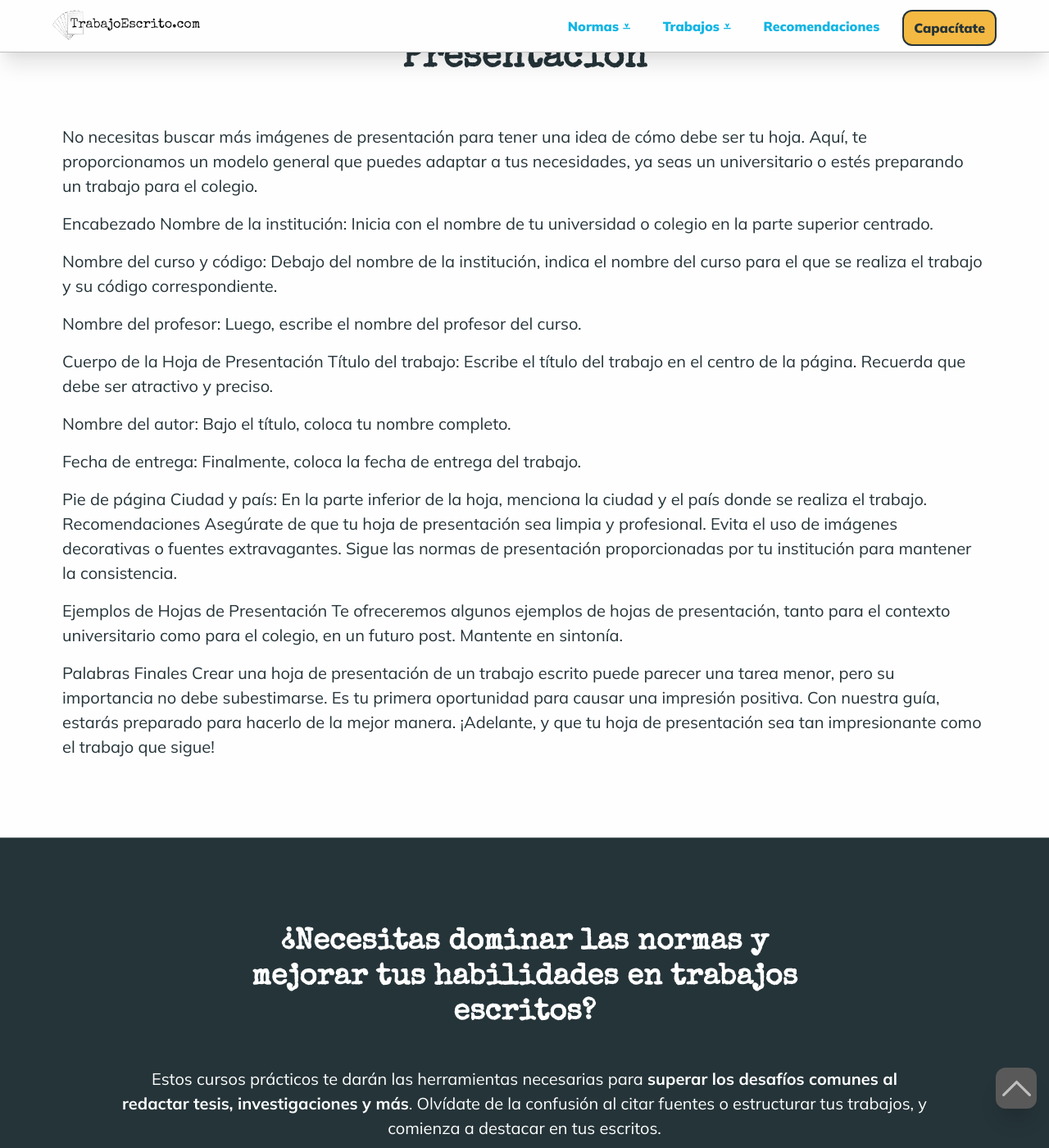
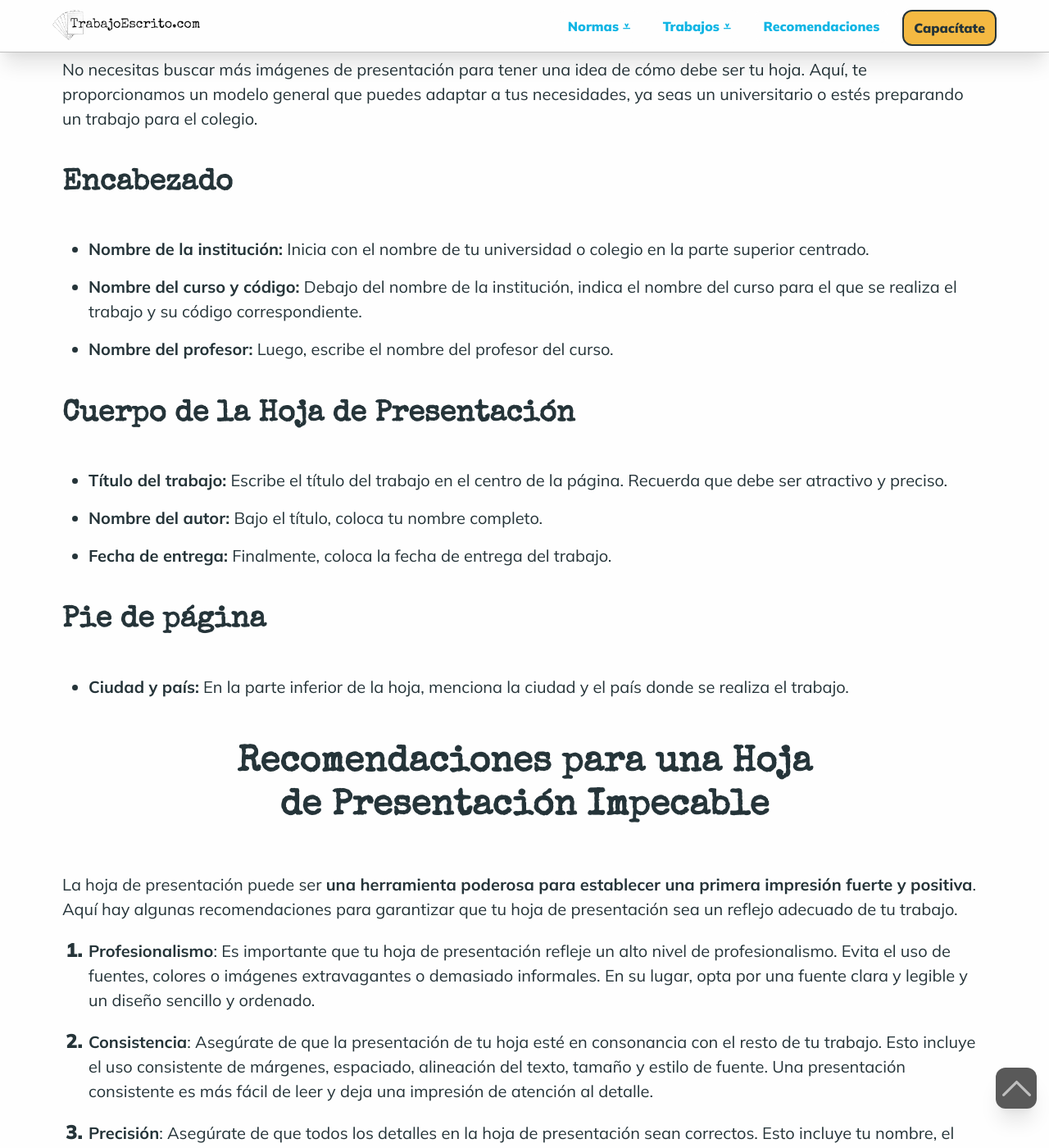
Before and after one commit to Klerpson/trabajoescrito, a Jekyll site: the page built from hoja-presentacion-trabajo-escrito.md, in a window 1280 px wide and 1400 px high, scrolled down 1303 px. Shown: the whole window at 82% size. Built offline with Jekyll 4.4.1, drawn with Linux system fonts in a browser that asks for light colours; some web fonts are replaced; some of the changed text lies outside the part shown.

Commit message:
hoja presentacion

```diff
--- a/hoja-presentacion-trabajo-escrito.md
+++ b/hoja-presentacion-trabajo-escrito.md
@@ -4,45 +4,62 @@ title: "Creación impecable de la Hoja de Presentación de un escrito"
 description: "La hoja de presentación no es sólo una 'Primera Hoja'. Es una CARTA de presentación que establece el tono y proporciona detalles cruciales acerca de tu trabajo."
 h1: "Creación impecable de la Hoja de Presentación de un Trabajo Escrito 2023"
 intro: "La hoja de presentación no es sólo una 'Primera Hoja'. Es una CARTA de presentación que establece el tono y proporciona detalles cruciales acerca de tu trabajo."
-boton_info: "estructura"
-boton_info_title: "Estructura APA"
+boton_info: "normas"
+boton_info_title: "Cómo hacerla"
 boton_mas: "descargas"
-boton_mas_title: "Plantillas"
+boton_mas_title: "Recomendaciones"
 vertical: true
 ---
 ## El primer paso hacia la excelencia: tu hoja de presentación
 
 Empezar cualquier trabajo escrito puede ser un desafío, y la primera hoja es a menudo la más crítica. Estamos aquí para ayudarte a dominar las técnicas de **cómo hacer una hoja de presentación**, un aspecto esencial de las normas de presentación universitarias.
 
-## ¿Qué es una Hoja de Presentación?
+### ¿Qué es una Hoja de Presentación?
 
-La hoja de presentación de un trabajo escrito es lo primero que el lector verá, de ahí su importancia. Como bien se dice, la primera impresión es lo que vale.
+**La hoja de presentación de un trabajo escrito es lo primero que el lector verá**, de ahí su importancia. Como bien se dice, la primera impresión es lo que vale.
+<!-- Anclaje para que la barra fijada no cubra el siguiente subtítulo -->
+{:id="normas"}
 
 ## Cómo elaborar una Hoja de Presentación
 
 No necesitas buscar más imágenes de presentación para tener una idea de cómo debe ser tu hoja. Aquí, te proporcionamos un modelo general que puedes adaptar a tus necesidades, ya seas un universitario o estés preparando un trabajo para el colegio.
 
-Encabezado
-Nombre de la institución: Inicia con el nombre de tu universidad o colegio en la parte superior centrado.
+### Encabezado
 
-Nombre del curso y código: Debajo del nombre de la institución, indica el nombre del curso para el que se realiza el trabajo y su código correspondiente.
+* **Nombre de la institución:** Inicia con el nombre de tu universidad o colegio en la parte superior centrado.
+* **Nombre del curso y código:** Debajo del nombre de la institución, indica el nombre del curso para el que se realiza el trabajo y su código correspondiente.
+* **Nombre del profesor:** Luego, escribe el nombre del profesor del curso.
 
-Nombre del profesor: Luego, escribe el nombre del profesor del curso.
+### Cuerpo de la Hoja de Presentación
 
-Cuerpo de la Hoja de Presentación
-Título del trabajo: Escribe el título del trabajo en el centro de la página. Recuerda que debe ser atractivo y preciso.
+* **Título del trabajo:** Escribe el título del trabajo en el centro de la página. Recuerda que debe ser atractivo y preciso.
+* **Nombre del autor:** Bajo el título, coloca tu nombre completo.
+* **Fecha de entrega:** Finalmente, coloca la fecha de entrega del trabajo.
 
-Nombre del autor: Bajo el título, coloca tu nombre completo.
+### Pie de página
 
-Fecha de entrega: Finalmente, coloca la fecha de entrega del trabajo.
+* **Ciudad y país:** En la parte inferior de la hoja, menciona la ciudad y el país donde se realiza el trabajo.
+<!-- Anclaje para que la barra fijada no cubra el siguiente subtítulo -->
+{:id="descargas"}
 
-Pie de página
-Ciudad y país: En la parte inferior de la hoja, menciona la ciudad y el país donde se realiza el trabajo.
-Recomendaciones
-Asegúrate de que tu hoja de presentación sea limpia y profesional. Evita el uso de imágenes decorativas o fuentes extravagantes. Sigue las normas de presentación proporcionadas por tu institución para mantener la consistencia.
+## Recomendaciones para una Hoja de Presentación Impecable
 
-Ejemplos de Hojas de Presentación
-Te ofreceremos algunos ejemplos de hojas de presentación, tanto para el contexto universitario como para el colegio, en un futuro post. Mantente en sintonía.
+La hoja de presentación puede ser **una herramienta poderosa para establecer una primera impresión fuerte y positiva**. Aquí hay algunas recomendaciones para garantizar que tu hoja de presentación sea un reflejo adecuado de tu trabajo.
 
-Palabras Finales
-Crear una hoja de presentación de un trabajo escrito puede parecer una tarea menor, pero su importancia no debe subestimarse. Es tu primera oportunidad para causar una impresión positiva. Con nuestra guía, estarás preparado para hacerlo de la mejor manera. ¡Adelante, y que tu hoja de presentación sea tan impresionante como el trabajo que sigue!
+1. **Profesionalismo**: Es importante que tu hoja de presentación refleje un alto nivel de profesionalismo. Evita el uso de fuentes, colores o imágenes extravagantes o demasiado informales. En su lugar, opta por una fuente clara y legible y un diseño sencillo y ordenado.
+2. **Consistencia**: Asegúrate de que la presentación de tu hoja esté en consonancia con el resto de tu trabajo. Esto incluye el uso consistente de márgenes, espaciado, alineación del texto, tamaño y estilo de fuente. Una presentación consistente es más fácil de leer y deja una impresión de atención al detalle.
+3. **Precisión**: Asegúrate de que todos los detalles en la hoja de presentación sean correctos. Esto incluye tu nombre, el nombre del curso y del profesor, el título del trabajo, y la fecha.
+4. **Concisión**: La hoja de presentación debe ser simple y concisa. No debe incluir información innecesaria o irrelevante. Recuerda, su propósito es presentar tu trabajo, no resumirlo.
+5. **Siguiendo las normas**: Asegúrate de seguir las normas de presentación proporcionadas por tu institución. Esto podría incluir detalles específicos sobre el formato, como el tamaño de la fuente, el espaciado entre líneas, los márgenes y la alineación del texto.
+
+Con estas recomendaciones en mente, estarás en camino a crear una hoja de presentación efectiva y profesional que deje una impresión positiva y duradera.
+
+<!-- ### Ejemplos de Hojas de Presentación
+
+Te ofreceremos algunos ejemplos de hojas de presentación, tanto para el contexto universitario como para el colegio, en un futuro post. Mantente en sintonía. -->
+
+## Al terminar la hoja de presentación de tu Trabajo Escrito
+
+Crear una hoja de presentación de un trabajo escrito puede parecer una tarea menor, pero su importancia no debe subestimarse. Es tu primera oportunidad para causar una impresión positiva.
+
+**Con estos puntos sobre cómo presentar tu Trabajo Escrito estarás preparado** para hacerlo de la mejor manera. ¡Adelante, y que tu hoja de presentación sea tan impresionante como el trabajo que sigue!
--- a/index.html
+++ b/index.html
@@ -98,7 +98,7 @@ boton_mas_title: "Buscador"
         <a href="{{site.baseurl}}/contraportada-trabajo-escrito" class="boton" title="Contraportada">Contraportada</a>
       </li>
       <li>
-        <a href="#" class="boton" title="Presentación">Presentación</a>
+        <a href="{{site.baseurl}}/hoja-presentacion-trabajo-escrito" class="boton" title="Presentación">Presentación</a>
       </li>
       <li>
         <a href="#" class="boton" title="Introducción">Introducción</a>
```
Also changed, not shown: 3 other files.
